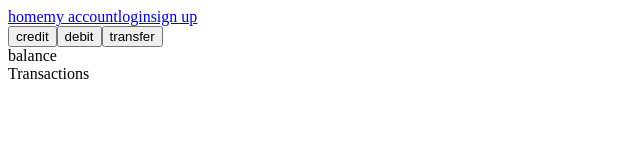
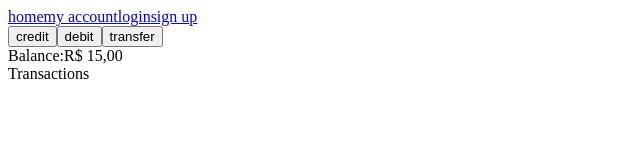
Before and after one commit to vitor-msp/simple-bank-vuejs, a Vue app: page /home in a window 1280 px wide. Shown: the top 160 px of the page, without its empty margins (0-640 px from the left). Built offline with nearby package versions, Linux system fonts and the light colour scheme.

Commit message:
feat(vuejs): added balance display

```diff
--- a/src/components/BalanceDisplay.vue
+++ b/src/components/BalanceDisplay.vue
@@ -1,14 +1,33 @@
 <script lang="ts">
+import type { GetBalanceOutput } from '@/core/gateways/IHttpGateway';
+import { getBalanceUsecase } from '@/factory';
 import { defineComponent } from 'vue';
 
 export default defineComponent({
     name: "BalanceDisplay",
-    data() { return {} }
+    data() {
+        let balance: number = 0;
+        return { balance }
+    },
+    mounted() {
+        (async () => {
+            const account = true//await accountContext.getAccount();
+            if (!account) return;
+            const response: GetBalanceOutput = { balance: 15 }//await getBalanceUsecase.execute(account.accountNumber!);
+            if (response) this.balance = response.balance;
+        })();
+    }
 })
 </script>
 
 <template>
     <div>
-        <span>balance</span>
+        <span>Balance:</span>
+        <span>
+            {{ balance.toLocaleString("pt-br", {
+                style: "currency",
+                currency: "BRL",
+            }) }}
+        </span>
     </div>
 </template>
```
